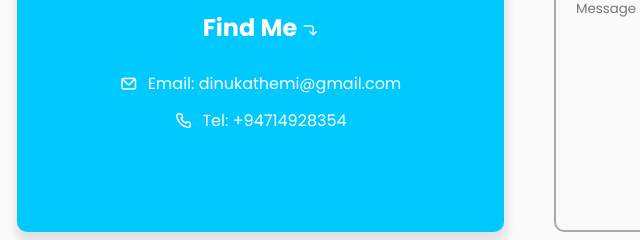
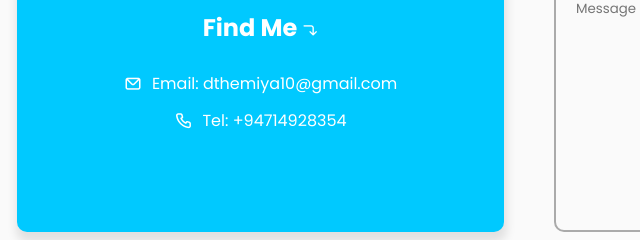
Before and after one commit to dinuka00/my-portfolio, a plain HTML site: page index.html in a window 1280 px wide. Shown: the part 3179-3419 px from the top of the page, 111-751 px from the left. Drawn offline with nearby package versions, Linux system fonts and the light colour scheme.

Commit message:
details updated

```diff
--- a/index.html
+++ b/index.html
@@ -366,7 +366,7 @@
                     <div class="col">
                         <div class="contact-info">
                             <h2>Find Me <i class="uil uil-corner-right-down"></i></h2>
-                            <p><i class="uil uil-envelope"></i> Email: dinukathemi@gmail.com</p>
+                            <p><i class="uil uil-envelope"></i> Email: dthemiya10@gmail.com</p>
                             <p><i class="uil uil-phone"></i>Tel: +94714928354</p>
                         </div>
                     </div>
```
